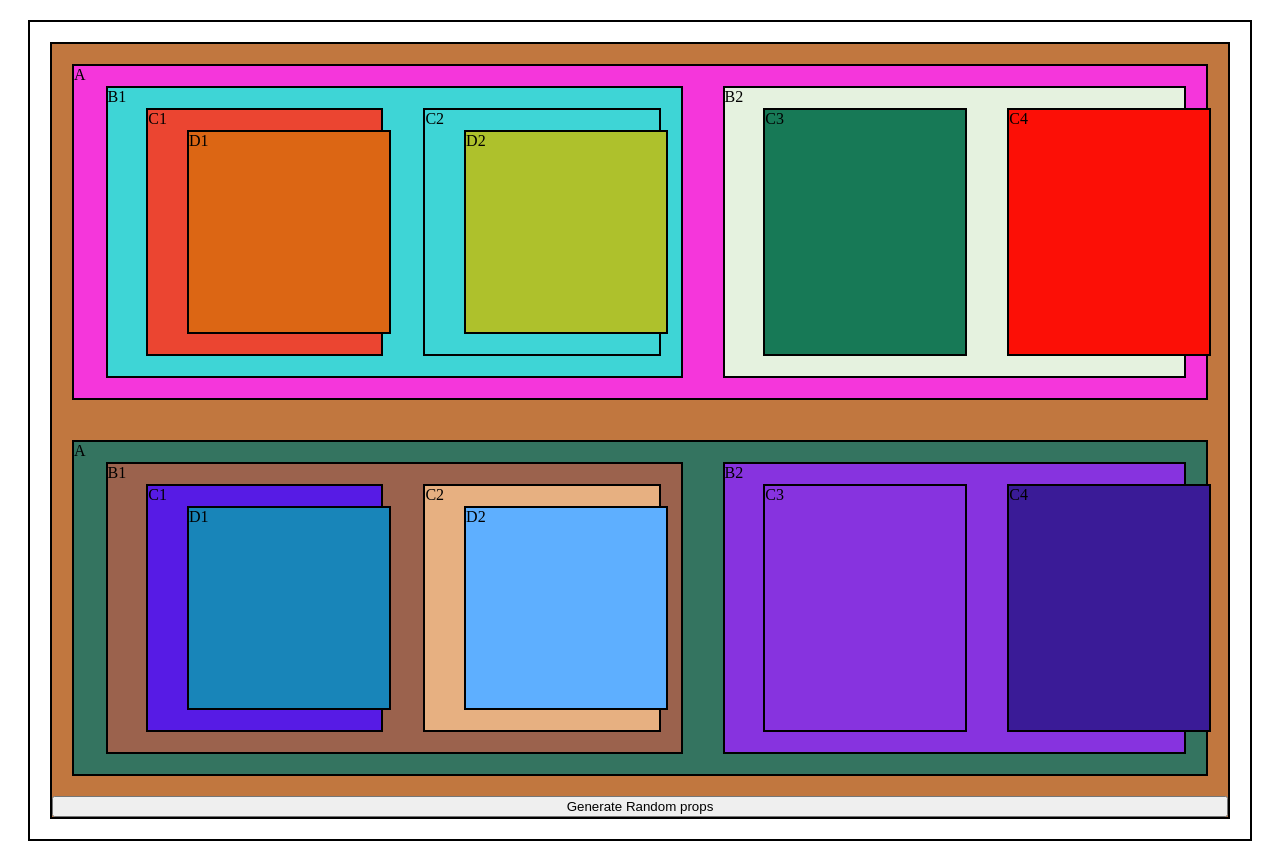
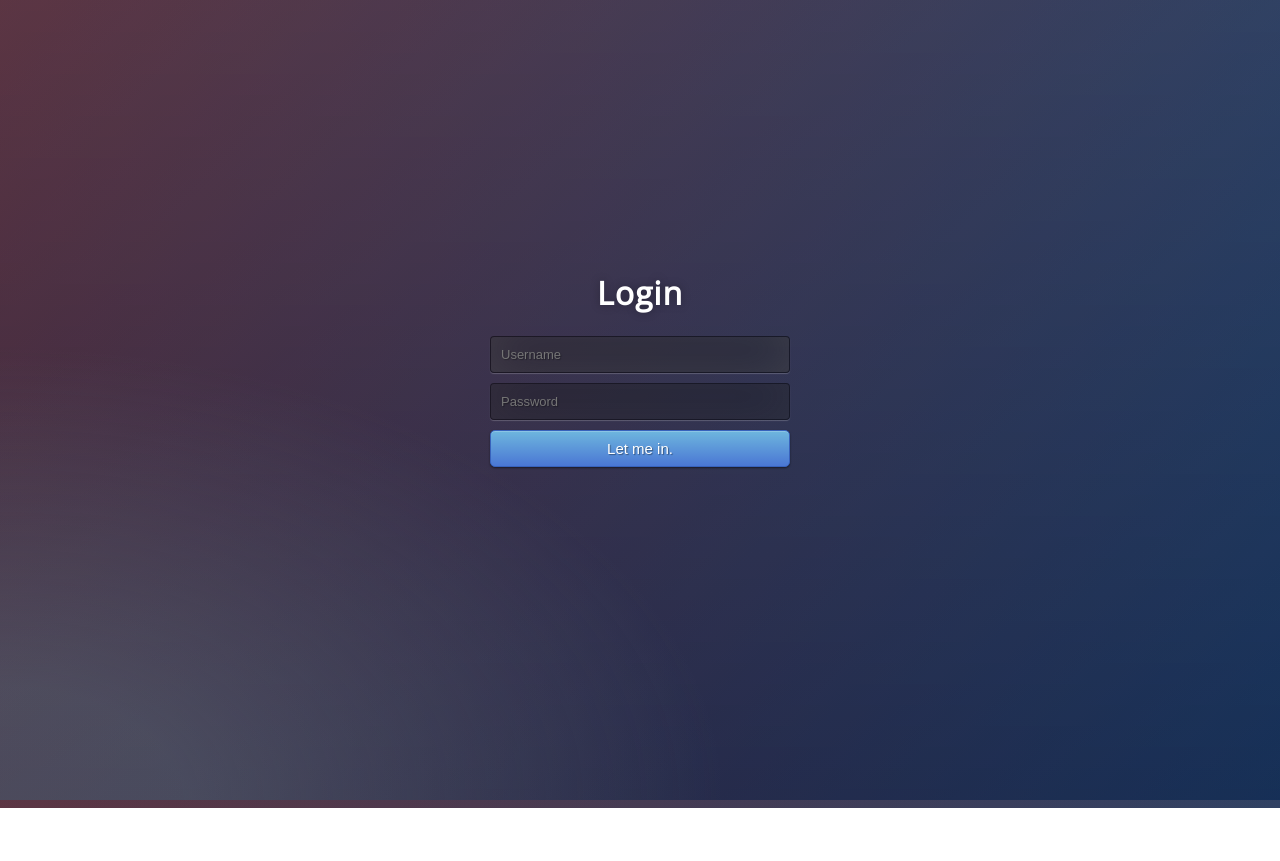
Before and after one commit to sharpWit/react-testing-mosh, a React (Create React App) app in the folder hello/: page / in a window 1280 px wide. After the commit the page ends 808 px from the top, so only its background shows below. Built offline with nearby package versions, Linux system fonts and the light colour scheme.

Commit message:
modified:   hello/src/App.css 	modified:   hello/src/App.js 	modified:   hello/src/Components/Login.jsx 	new file:   hello/src/Components/LoginX.jsx 	new file:   others/compress/create-ref.zip

```diff
--- a/hello/src/App.css
+++ b/hello/src/App.css
@@ -1,11 +1,236 @@
-div {
-  min-width: 200px;
-  min-height: 200px;
-  display: flex;
-  margin: 20px;
-  border: 2px solid #000000;
+@import url(https://fonts.googleapis.com/css?family=Open+Sans);
+
+.btn {
+  display: inline-block;
+  *display: inline;
+  *zoom: 1;
+  padding: 4px 10px 4px;
+  margin-bottom: 0;
+  font-size: 13px;
+  line-height: 18px;
+  color: #333333;
+  text-align: center;
+  text-shadow: 0 1px 1px rgba(255, 255, 255, 0.75);
+  vertical-align: middle;
+  background-color: #f5f5f5;
+  background-image: -moz-linear-gradient(top, #ffffff, #e6e6e6);
+  background-image: -ms-linear-gradient(top, #ffffff, #e6e6e6);
+  background-image: -webkit-gradient(
+    linear,
+    0 0,
+    0 100%,
+    from(#ffffff),
+    to(#e6e6e6)
+  );
+  background-image: -webkit-linear-gradient(top, #ffffff, #e6e6e6);
+  background-image: -o-linear-gradient(top, #ffffff, #e6e6e6);
+  background-image: linear-gradient(top, #ffffff, #e6e6e6);
+  background-repeat: repeat-x;
+  filter: progid:dximagetransform.microsoft.gradient(startColorstr=#ffffff, endColorstr=#e6e6e6, GradientType=0);
+  border-color: #e6e6e6 #e6e6e6 #e6e6e6;
+  border-color: rgba(0, 0, 0, 0.1) rgba(0, 0, 0, 0.1) rgba(0, 0, 0, 0.25);
+  border: 1px solid #e6e6e6;
+  -webkit-border-radius: 4px;
+  -moz-border-radius: 4px;
+  border-radius: 4px;
+  -webkit-box-shadow: inset 0 1px 0 rgba(255, 255, 255, 0.2),
+    0 1px 2px rgba(0, 0, 0, 0.05);
+  -moz-box-shadow: inset 0 1px 0 rgba(255, 255, 255, 0.2),
+    0 1px 2px rgba(0, 0, 0, 0.05);
+  box-shadow: inset 0 1px 0 rgba(255, 255, 255, 0.2),
+    0 1px 2px rgba(0, 0, 0, 0.05);
+  cursor: pointer;
+  *margin-left: 0.3em;
 }
 
-button {
-  cursor: pointer;
+.btn:hover,
+.btn:active,
+.btn.active,
+.btn.disabled,
+.btn[disabled] {
+  background-color: #e6e6e6;
 }
+
+.btn-large {
+  padding: 9px 14px;
+  font-size: 15px;
+  line-height: normal;
+  -webkit-border-radius: 5px;
+  -moz-border-radius: 5px;
+  border-radius: 5px;
+}
+
+.btn:hover {
+  color: #333333;
+  text-decoration: none;
+  background-color: #e6e6e6;
+  background-position: 0 -15px;
+  -webkit-transition: background-position 0.1s linear;
+  -moz-transition: background-position 0.1s linear;
+  -ms-transition: background-position 0.1s linear;
+  -o-transition: background-position 0.1s linear;
+  transition: background-position 0.1s linear;
+}
+
+.btn-primary,
+.btn-primary:hover {
+  text-shadow: 0 -1px 0 rgba(0, 0, 0, 0.25);
+  color: #ffffff;
+}
+
+.btn-primary.active {
+  color: rgba(255, 255, 255, 0.75);
+}
+
+.btn-primary {
+  background-color: #4a77d4;
+  background-image: -moz-linear-gradient(top, #6eb6de, #4a77d4);
+  background-image: -ms-linear-gradient(top, #6eb6de, #4a77d4);
+  background-image: -webkit-gradient(
+    linear,
+    0 0,
+    0 100%,
+    from(#6eb6de),
+    to(#4a77d4)
+  );
+  background-image: -webkit-linear-gradient(top, #6eb6de, #4a77d4);
+  background-image: -o-linear-gradient(top, #6eb6de, #4a77d4);
+  background-image: linear-gradient(top, #6eb6de, #4a77d4);
+  background-repeat: repeat-x;
+  filter: progid:dximagetransform.microsoft.gradient(startColorstr=#6eb6de, endColorstr=#4a77d4, GradientType=0);
+  border: 1px solid #3762bc;
+  text-shadow: 1px 1px 1px rgba(0, 0, 0, 0.4);
+  box-shadow: inset 0 1px 0 rgba(255, 255, 255, 0.2),
+    0 1px 2px rgba(0, 0, 0, 0.5);
+}
+
+.btn-primary:hover,
+.btn-primary:active,
+.btn-primary.active,
+.btn-primary.disabled,
+.btn-primary[disabled] {
+  filter: none;
+  background-color: #4a77d4;
+}
+
+.btn-block {
+  width: 100%;
+  display: block;
+}
+
+* {
+  -webkit-box-sizing: border-box;
+  -moz-box-sizing: border-box;
+  -ms-box-sizing: border-box;
+  -o-box-sizing: border-box;
+  box-sizing: border-box;
+}
+
+html {
+  width: 100%;
+  height: 100%;
+  overflow: hidden;
+}
+
+body {
+  width: 100%;
+  height: 100%;
+  font-family: "Open Sans", sans-serif;
+  background: #092756;
+  background: -moz-radial-gradient(
+      0% 100%,
+      ellipse cover,
+      rgba(104, 128, 138, 0.4) 10%,
+      rgba(138, 114, 76, 0) 40%
+    ),
+    -moz-linear-gradient(top, rgba(57, 173, 219, 0.25) 0%, rgba(42, 60, 87, 0.4)
+          100%),
+    -moz-linear-gradient(-45deg, #670d10 0%, #092756 100%);
+  background: -webkit-radial-gradient(
+      0% 100%,
+      ellipse cover,
+      rgba(104, 128, 138, 0.4) 10%,
+      rgba(138, 114, 76, 0) 40%
+    ),
+    -webkit-linear-gradient(top, rgba(57, 173, 219, 0.25) 0%, rgba(
+            42,
+            60,
+            87,
+            0.4
+          )
+          100%),
+    -webkit-linear-gradient(-45deg, #670d10 0%, #092756 100%);
+  background: -o-radial-gradient(
+      0% 100%,
+      ellipse cover,
+      rgba(104, 128, 138, 0.4) 10%,
+      rgba(138, 114, 76, 0) 40%
+    ),
+    -o-linear-gradient(top, rgba(57, 173, 219, 0.25) 0%, rgba(42, 60, 87, 0.4)
+          100%),
+    -o-linear-gradient(-45deg, #670d10 0%, #092756 100%);
+  background: -ms-radial-gradient(
+      0% 100%,
+      ellipse cover,
+      rgba(104, 128, 138, 0.4) 10%,
+      rgba(138, 114, 76, 0) 40%
+    ),
+    -ms-linear-gradient(top, rgba(57, 173, 219, 0.25) 0%, rgba(42, 60, 87, 0.4)
+          100%),
+    -ms-linear-gradient(-45deg, #670d10 0%, #092756 100%);
+  background: -webkit-radial-gradient(
+      0% 100%,
+      ellipse cover,
+      rgba(104, 128, 138, 0.4) 10%,
+      rgba(138, 114, 76, 0) 40%
+    ),
+    linear-gradient(
+      to bottom,
+      rgba(57, 173, 219, 0.25) 0%,
+      rgba(42, 60, 87, 0.4) 100%
+    ),
+    linear-gradient(135deg, #670d10 0%, #092756 100%);
+  filter: progid:DXImageTransform.Microsoft.gradient(startColorstr='#3E1D6D', endColorstr='#092756', GradientType=1);
+}
+
+.login {
+  position: absolute;
+  top: 50%;
+  left: 50%;
+  margin: -150px 0 0 -150px;
+  width: 300px;
+  height: 300px;
+}
+
+.login h1 {
+  color: #fff;
+  text-shadow: 0 0 10px rgba(0, 0, 0, 0.3);
+  letter-spacing: 1px;
+  text-align: center;
+}
+
+input {
+  width: 100%;
+  margin-bottom: 10px;
+  background: rgba(0, 0, 0, 0.3);
+  border: none;
+  outline: none;
+  padding: 10px;
+  font-size: 13px;
+  color: #fff;
+  text-shadow: 1px 1px 1px rgba(0, 0, 0, 0.3);
+  border: 1px solid rgba(0, 0, 0, 0.3);
+  border-radius: 4px;
+  box-shadow: inset 0 -5px 45px rgba(100, 100, 100, 0.2),
+    0 1px 1px rgba(255, 255, 255, 0.2);
+  -webkit-transition: box-shadow 0.5s ease;
+  -moz-transition: box-shadow 0.5s ease;
+  -o-transition: box-shadow 0.5s ease;
+  -ms-transition: box-shadow 0.5s ease;
+  transition: box-shadow 0.5s ease;
+}
+
+input:focus {
+  box-shadow: inset 0 -5px 45px rgba(100, 100, 100, 0.4),
+    0 1px 1px rgba(255, 255, 255, 0.2);
+}
--- a/hello/src/App.js
+++ b/hello/src/App.js
@@ -1,10 +1,10 @@
 import "./App.css";
-import Root from "./Components/Root";
+import Login from "./Components/Login";
 
 function App() {
   return (
     <>
-      <Root />
+      <Login />
     </>
   );
 }
--- a/hello/src/Components/Login.jsx
+++ b/hello/src/Components/Login.jsx
@@ -1,4 +1,41 @@
+import React, { Component } from "react";
 
-export default function Login(props) {
-  return <button onClick={props.handleClick}>log in</button>;
+export default class Login extends Component {
+  constructor(props) {
+    super(props);
+
+    this.usernameInput = React.createRef();
+    console.log(this.usernameInput);
+
+  }
+
+  componentDidMount() {
+    this.usernameInput.current.focus();
+  }
+
+  render() {
+    return (
+      <div className="login">
+        <h1>Login</h1>
+        <form method="post">
+          <input
+            ref={this.usernameInput}
+            type="text"
+            name="u"
+            placeholder="Username"
+            required="required"
+          />
+          <input
+            type="password"
+            name="p"
+            placeholder="Password"
+            required="required"
+          />
+          <button type="submit" className="btn btn-primary btn-block btn-large">
+            Let me in.
+          </button>
+        </form>
+      </div>
+    );
+  }
 }
--- /dev/null
+++ b/hello/src/Components/LoginX.jsx
@@ -0,0 +1,4 @@
+
+export default function Login(props) {
+  return <button onClick={props.handleClick}>log in</button>;
+}
```
Also changed, not shown: 1 other file (tests, documents, lock files or other folders).
